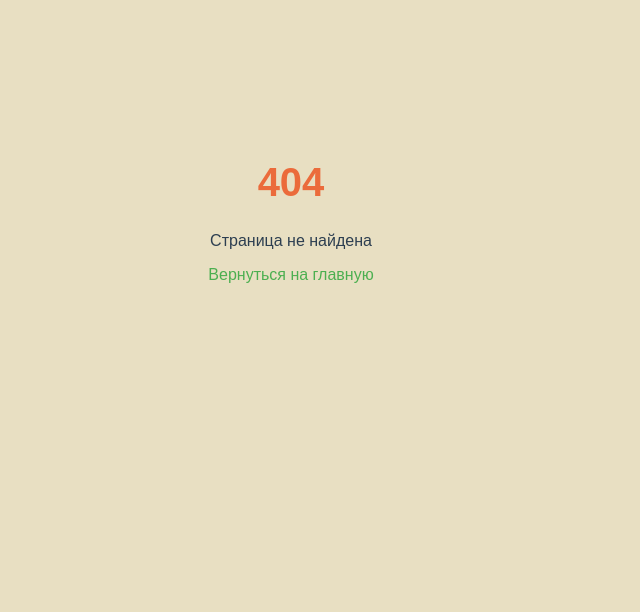
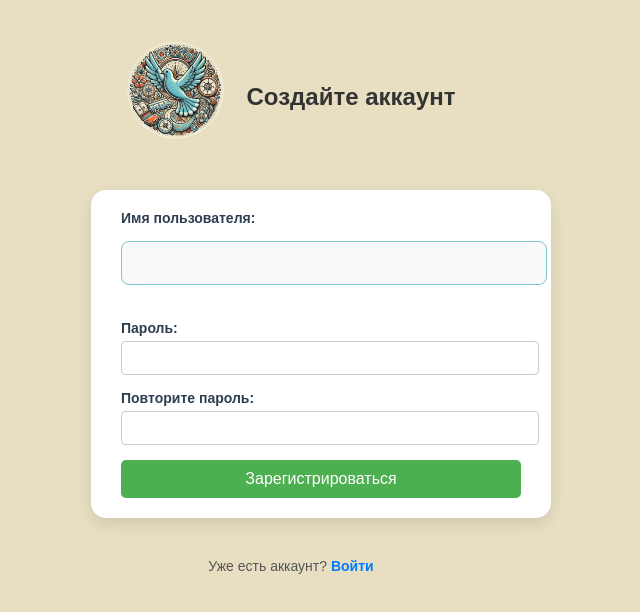
Before and after one commit to pyatkinmv/pognaleey, a React (Create React App) app in the folder pognaleey-front/: page /register in a window 1280 px wide. Before the commit this address had no page. Shown: the top 612 px of the page, without its empty margins (349-989 px from the left). Built offline with nearby package versions, Linux system fonts and the light colour scheme.

Commit message:
Implement register page in pognaleey-front

```diff
--- a/pognaleey-front/src/AppRouter.tsx
+++ b/pognaleey-front/src/AppRouter.tsx
@@ -2,8 +2,9 @@ import {BrowserRouter as Router, Route, Routes} from "react-router-dom";
 import App from "./App";
 import Recommendations from "./Recommendations";
 import LoginForm from "./LoginForm";
-// import RegisterForm from "./RegisterForm";
+import RegisterForm from "./RegisterForm";
 import PrivateRoute from "./PrivateRoute";
+import React from "react";
 
 const AppRouter: React.FC = () => {
     return (
@@ -11,7 +12,7 @@ const AppRouter: React.FC = () => {
             <Routes>
                 {/* Доступные без авторизации страницы */}
                 <Route path="/login" element={<LoginForm/>}/>
-                {/*<Route path="/register" element={<RegisterForm />} />*/}
+                <Route path="/register" element={<RegisterForm/>}/>
 
                 {/* Защищенные маршруты */}
                 <Route
--- a/pognaleey-front/src/LoginForm.css
+++ b/pognaleey-front/src/LoginForm.css
@@ -65,3 +65,19 @@
 .login-button:hover {
     background-color: #45a049;
 }
+
+.signup-prompt {
+    margin-top: 20px;
+    font-size: 14px;
+    color: #555;
+}
+
+.signup-link {
+    color: #007bff;
+    text-decoration: none;
+    font-weight: bold;
+}
+
+.signup-link:hover {
+    text-decoration: underline;
+}
--- a/pognaleey-front/src/LoginForm.tsx
+++ b/pognaleey-front/src/LoginForm.tsx
@@ -1,6 +1,6 @@
 // LoginForm.tsx
 import React, {useState} from "react";
-import {useNavigate} from "react-router-dom";
+import {Link, useNavigate} from "react-router-dom";
 import "./LoginForm.css";
 
 const LoginForm: React.FC = () => {
@@ -83,6 +83,11 @@ const LoginForm: React.FC = () => {
 
                 <button type="submit" className="login-button">Войти</button>
             </form>
+
+            {/* Текст с ссылкой на регистрацию */}
+            <div className="signup-prompt">
+                Not a member? <Link to="/register" className="signup-link">Signup now</Link>
+            </div>
         </div>
     );
 };
--- /dev/null
+++ b/pognaleey-front/src/RegisterForm.css
@@ -0,0 +1,78 @@
+.register-container {
+    display: flex;
+    flex-direction: column;
+    align-items: center;
+    margin: 0 auto;
+    max-width: 400px;
+    padding: 20px;
+}
+
+.header {
+    text-align: center;
+    margin-bottom: 20px;
+}
+
+.register-title {
+    font-size: 24px;
+    font-weight: bold;
+    color: #333;
+}
+
+.register-form {
+    width: 100%;
+}
+
+.form-group {
+    margin-bottom: 15px;
+}
+
+label {
+    display: block;
+    font-weight: bold;
+    margin-bottom: 5px;
+}
+
+input {
+    width: 100%;
+    padding: 8px;
+    border: 1px solid #ccc;
+    border-radius: 5px;
+}
+
+button.register-button {
+    width: 100%;
+    padding: 10px;
+    background-color: #4caf50;
+    color: white;
+    border: none;
+    border-radius: 5px;
+    cursor: pointer;
+    font-size: 16px;
+}
+
+button.register-button:hover {
+    background-color: #45a049;
+}
+
+.error-message {
+    color: red;
+    margin-bottom: 15px;
+    text-align: center;
+}
+
+.login-prompt {
+    margin-top: 20px;
+    font-size: 14px;
+    color: #555;
+    text-align: center;
+}
+
+.login-link {
+    color: #007bff;
+    text-decoration: none;
+    font-weight: bold;
+}
+
+.login-link:hover {
+    text-decoration: underline;
+}
--- /dev/null
+++ b/pognaleey-front/src/RegisterForm.tsx
@@ -0,0 +1,113 @@
+import React, {useState} from "react";
+import {useNavigate} from "react-router-dom";
+import "./RegisterForm.css";
+
+const RegisterForm: React.FC = () => {
+    const [formData, setFormData] = useState({
+        username: "",
+        password: "",
+        confirmPassword: "",
+    });
+    const [error, setError] = useState("");
+    const navigate = useNavigate();
+
+    const handleChange = (e: React.ChangeEvent<HTMLInputElement>) => {
+        const {name, value} = e.target;
+        setFormData({
+            ...formData,
+            [name]: value,
+        });
+    };
+
+    const handleSubmit = async (e: React.FormEvent) => {
+        e.preventDefault();
+
+        if (formData.password !== formData.confirmPassword) {
+            setError("Пароли не совпадают.");
+            return;
+        }
+
+        try {
+            const response = await fetch(`${process.env.REACT_APP_API_URL}/auth/register`, {
+                method: "POST",
+                headers: {"Content-Type": "application/json"},
+                body: JSON.stringify({
+                    username: formData.username,
+                    password: formData.password,
+                }),
+            });
+
+            if (response.ok) {
+                alert("Регистрация успешна! Теперь вы можете войти.");
+                navigate("/login"); // Редирект на страницу логина
+            } else {
+                const errorMessage = await response.text();
+                setError(errorMessage || "Ошибка регистрации.");
+            }
+        } catch (err) {
+            console.error("Ошибка:", err);
+            setError("Не удалось зарегистрироваться. Попробуйте позже.");
+        }
+    };
+
+    return (
+        <div className="register-container">
+            <div className="header">
+                <img
+                    className="logo"
+                    src="/logo-circle192.png"
+                    alt="Логотип"
+                />
+                <h1 className="register-title">Создайте аккаунт</h1>
+            </div>
+
+            <form onSubmit={handleSubmit} className="register-form">
+                {error && <div className="error-message">{error}</div>}
+
+                <div className="form-group">
+                    <label htmlFor="username">Имя пользователя:</label>
+                    <input
+                        type="text"
+                        id="username"
+                        name="username"
+                        value={formData.username}
+                        onChange={handleChange}
+                        required
+                    />
+                </div>
+
+                <div className="form-group">
+                    <label htmlFor="password">Пароль:</label>
+                    <input
+                        type="password"
+                        id="password"
+                        name="password"
+                        value={formData.password}
+                        onChange={handleChange}
+                        required
+                    />
+                </div>
+
+                <div className="form-group">
+                    <label htmlFor="confirmPassword">Повторите пароль:</label>
+                    <input
+                        type="password"
+                        id="confirmPassword"
+                        name="confirmPassword"
+                        value={formData.confirmPassword}
+                        onChange={handleChange}
+                        required
+                    />
+                </div>
+
+                <button type="submit" className="register-button">Зарегистрироваться</button>
+            </form>
+
+            <div className="login-prompt">
+                Уже есть аккаунт? <a href="/login" className="login-link">Войти</a>
+            </div>
+        </div>
+    );
+};
+
+export default RegisterForm;
```
